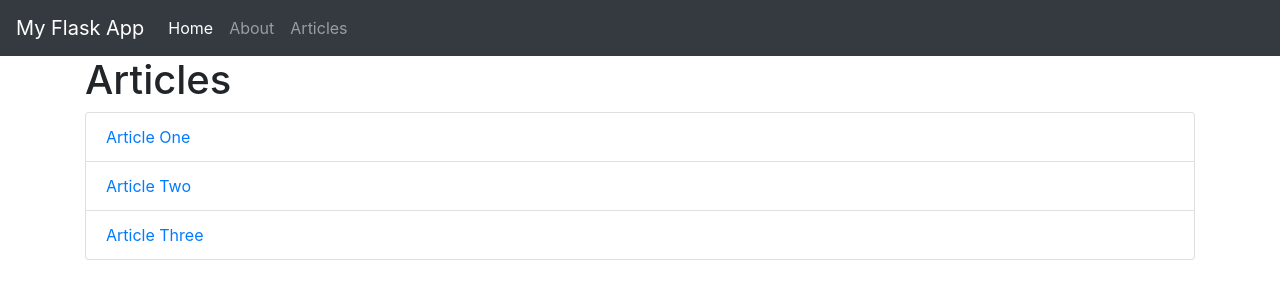
After one commit to marzouk2002/my-flask-app, a Flask app: page /articles in a window 1280 px wide. The commit adds this page. Shown: the top 300 px of the page. Run offline with Flask 2, Linux system fonts and the light colour scheme.

Commit message:
articales page done

```diff
--- a/app.py
+++ b/app.py
@@ -1,6 +1,8 @@
 from flask import Flask, render_template
+from data import Articles
+app = Flask(__name__)
 
-app = Flask(__name__)
+Articles = Articles()
 
 
 @app.route('/')
@@ -8,5 +10,20 @@ def index():
     return render_template('home.html')
 
 
+@app.route('/about')
+def about():
+    return render_template('about.html')
+
+
+@app.route('/articles')
+def articles():
+    return render_template('articles.html', articles=Articles)
+
+
+@app.route('/articles/<string:id>/')
+def article(id):
+    return render_template('article.html', id=id)
+
+
 if __name__ == '__main__':
     app.run(debug=True)
--- /dev/null
+++ b/templates/about.html
@@ -0,0 +1,6 @@
+{% extends "layout.html" %}
+
+{% block body %}
+    <h1>About Us</h1>
+    <p class="lead">Lorem ipsum dolor sit amet consectetur adipisicing elit. Esse quibusdam placeat voluptas accusantium omnis repudiandae praesentium nam eaque, adipisci quas cupiditate fugit eius aspernatur modi, cum, at laudantium repellendus illo.</p>
+{% endblock %}
--- /dev/null
+++ b/templates/article.html
@@ -0,0 +1,6 @@
+{% extends "layout.html" %}
+
+{% block body %}
+    <h1>{{id}}</h1>
+
+{% endblock %}
--- /dev/null
+++ b/templates/articles.html
@@ -0,0 +1,10 @@
+{% extends "layout.html" %}
+
+{% block body %}
+    <h1>Articles</h1>
+    <ul class="list-group">
+    {% for article in articles %}
+        <li class="list-group-item"><a href="/articles/{{article.id}}">{{article.title}}</a></li>
+    {% endfor %}
+    </ul>
+{% endblock %}
--- a/templates/home.html
+++ b/templates/home.html
@@ -1,5 +1,8 @@
 {% extends "layout.html" %}
 
 {% block body %}
-<h1>home</h1>
+<div class="jumbotron text-center">
+    <h1>Welcome To FlaskApp</h1>
+    <p class="lead">This application is built on the Python Flask framework and is the focus for the "Python Flask From Scratch" YouTube series</p>
+</div>
 {% endblock %}
--- a/templates/includes/_navbar.html
+++ b/templates/includes/_navbar.html
@@ -1,5 +1,5 @@
 
-<nav class="navbar navbar-expand-md navbar-dark bg-dark fixed-top">
+<nav class="navbar navbar-expand-md navbar-dark bg-dark">
 <a class="navbar-brand" href="#">My Flask App</a>
 <button class="navbar-toggler" type="button" data-toggle="collapse" data-target="#navbarsExampleDefault" aria-controls="navbarsExampleDefault" aria-expanded="false" aria-label="Toggle navigation">
     <span class="navbar-toggler-icon"></span>
--- a/templates/layout.html
+++ b/templates/layout.html
@@ -7,7 +7,6 @@
     <link rel="stylesheet" href="https://cdn.jsdelivr.net/npm/bootstrap@4.6.0/dist/css/bootstrap.min.css">
     <script defer src="https://ajax.googleapis.com/ajax/libs/jquery/3.5.1/jquery.min.js"></script>
     <script defer src="https://cdn.jsdelivr.net/npm/bootstrap@4.6.0/dist/js/bootstrap.min.js"></script>
-    <link rel="stylesheet" href="../static/style/style.css">
     <title>flask app</title>
 </head>
 <body>
```
Also changed, not shown: data.py (added, +25 -0 lines).
